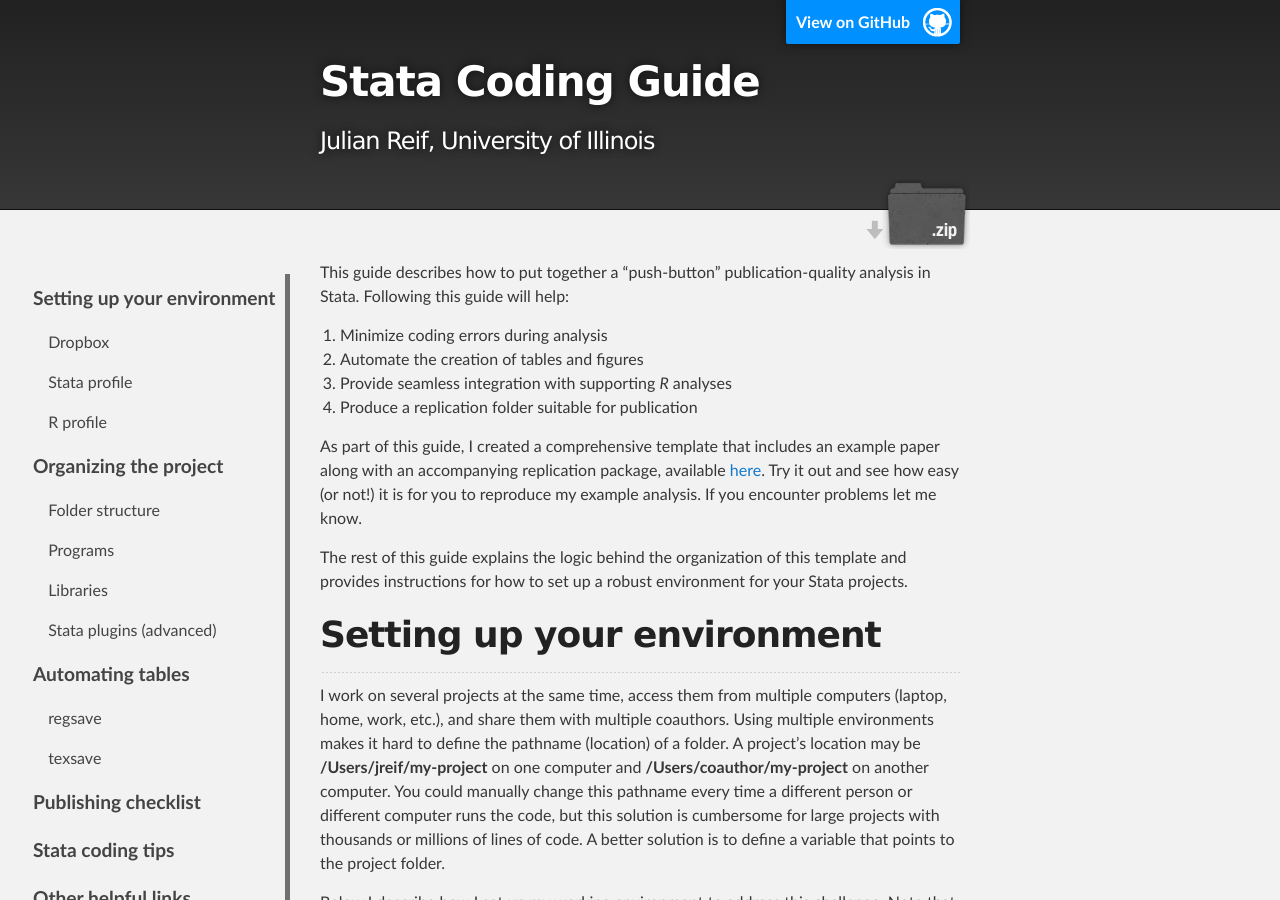
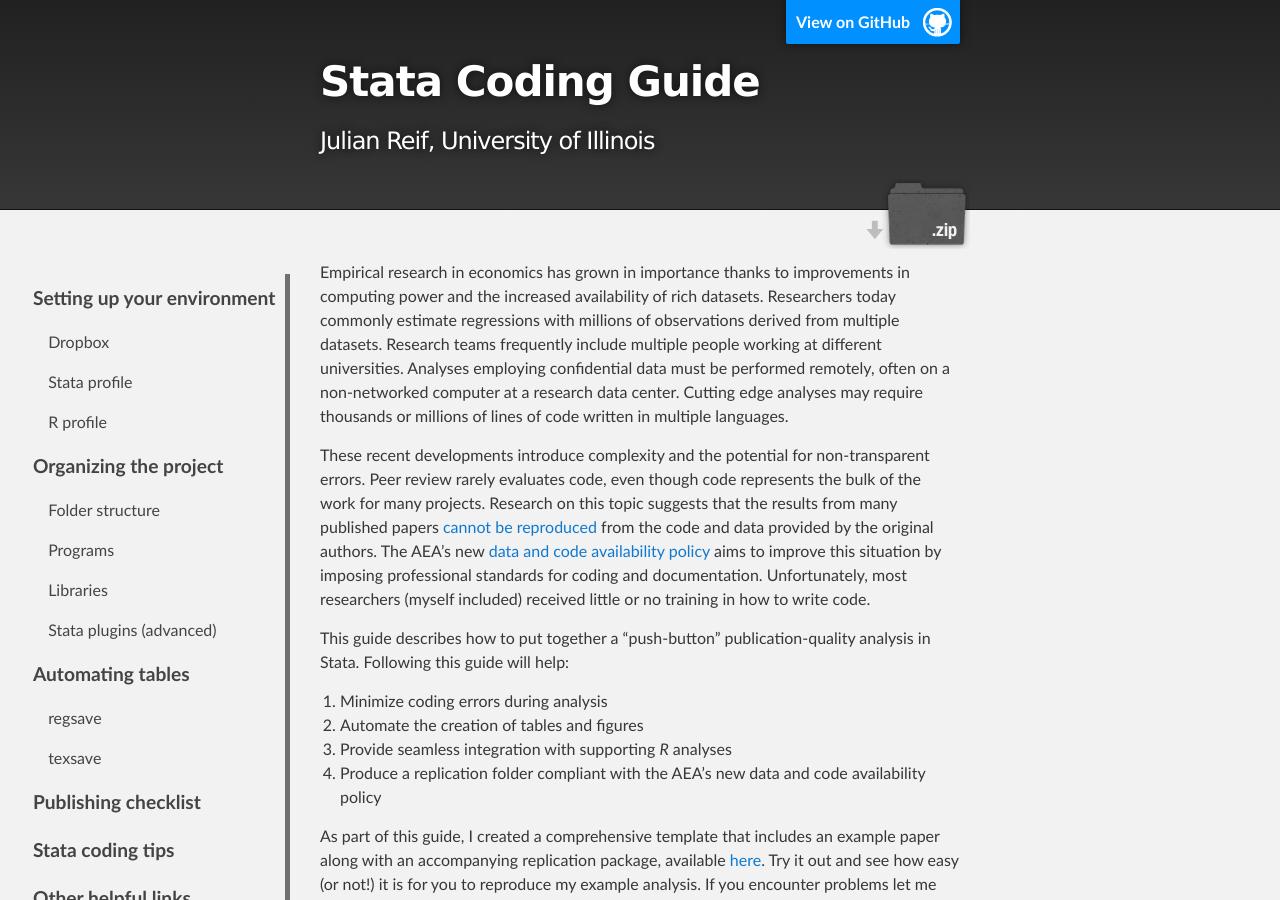
Before and after one commit to maskegger/guide, a Jekyll site: the page built from index.md, in a window 1280 px wide and 900 px high. Built offline with Jekyll 4.4.1, drawn with Linux system fonts in a browser that asks for light colours; our own code applies the rules of GitHub Pages for plain Markdown files; some of the changed text lies outside the part shown.

Commit message:
Update index.md

```diff
--- a/index.md
+++ b/index.md
@@ -4,11 +4,15 @@ title: Stata Coding Guide
 description: Julian Reif, University of Illinois
 ---
 
+Empirical research in economics has grown in importance thanks to improvements in computing power and the increased availability of rich datasets. Researchers today commonly estimate regressions with millions of observations derived from multiple datasets. Research teams frequently include multiple people working at different universities. Analyses employing confidential data must be performed remotely, often on a non-networked computer at a research data center. Cutting edge analyses may require thousands or millions of lines of code written in multiple languages.
+
+These recent developments introduce complexity and the potential for non-transparent errors. Peer review rarely evaluates code, even though code represents the bulk of the work for many projects. Research on this topic suggests that the results from many published papers [cannot be reproduced](https://www.nowpublishers.com/article/Details/CFR-0053) from the code and data provided by the original authors. The AEA's new [data and code availability policy](https://www.aeaweb.org/journals/policies/data-code) aims to improve this situation by imposing professional standards for coding and documentation. Unfortunately, most researchers (myself included) received little or no training in how to write code.
+
 This guide describes how to put together a "push-button" publication-quality analysis in Stata. Following this guide will help:
 1. Minimize coding errors during analysis
 1. Automate the creation of tables and figures
 1. Provide seamless integration with supporting *R* analyses
-1. Produce a replication folder suitable for publication
+1. Produce a replication folder compliant with the AEA's new data and code availability policy
 
 As part of this guide, I created a comprehensive template that includes an example paper along with an accompanying replication package, available [here](https://github.com/reifjulian/my-project). Try it out and see how easy (or not!) it is for you to reproduce my example analysis. If you encounter problems let me know.
 
@@ -394,6 +398,8 @@ isid r
 
 [Grant McDermott's data science lectures](https://github.com/uo-ec607/lectures)
 
+[Lars Vilhuber's presention on transparency and reproducibility])(https://zenodo.org/record/3735536#.XopGfqhKguU)
+
 [Roger Koenker's guide on reproducibility](http://www.econ.uiuc.edu/~roger/research/repro)
 
 
```
